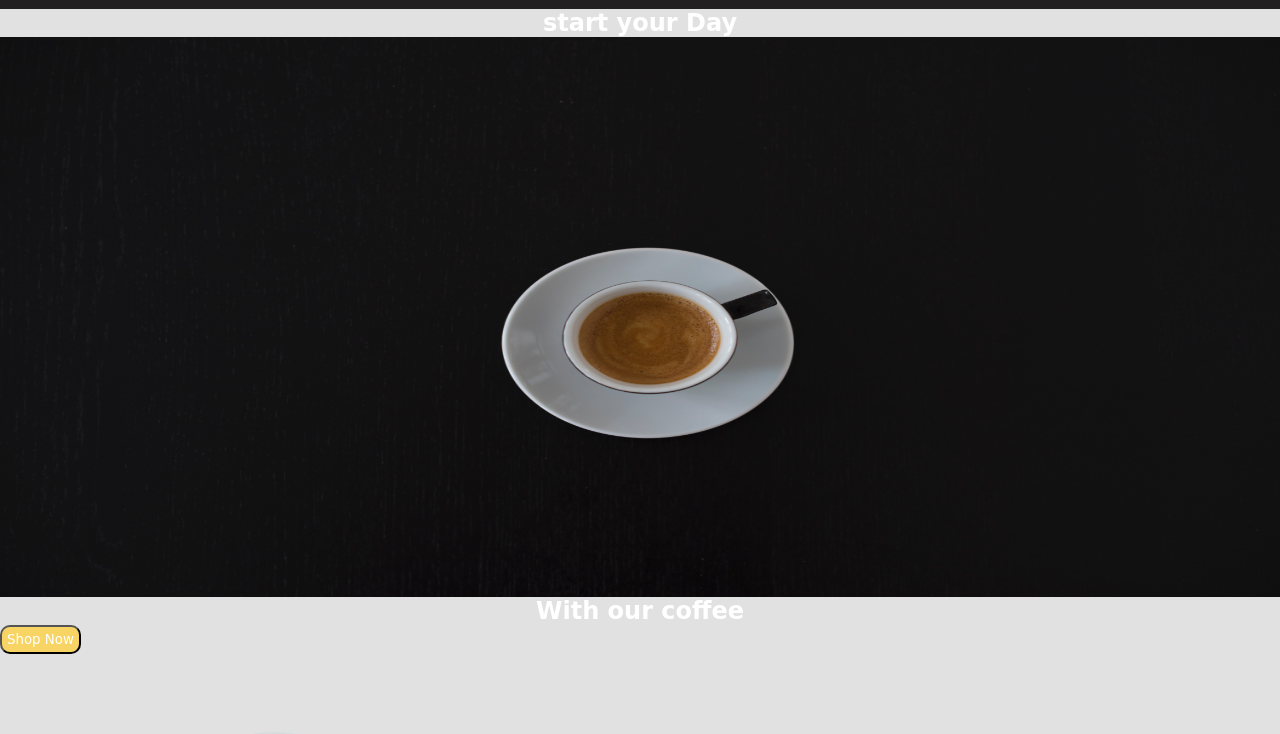
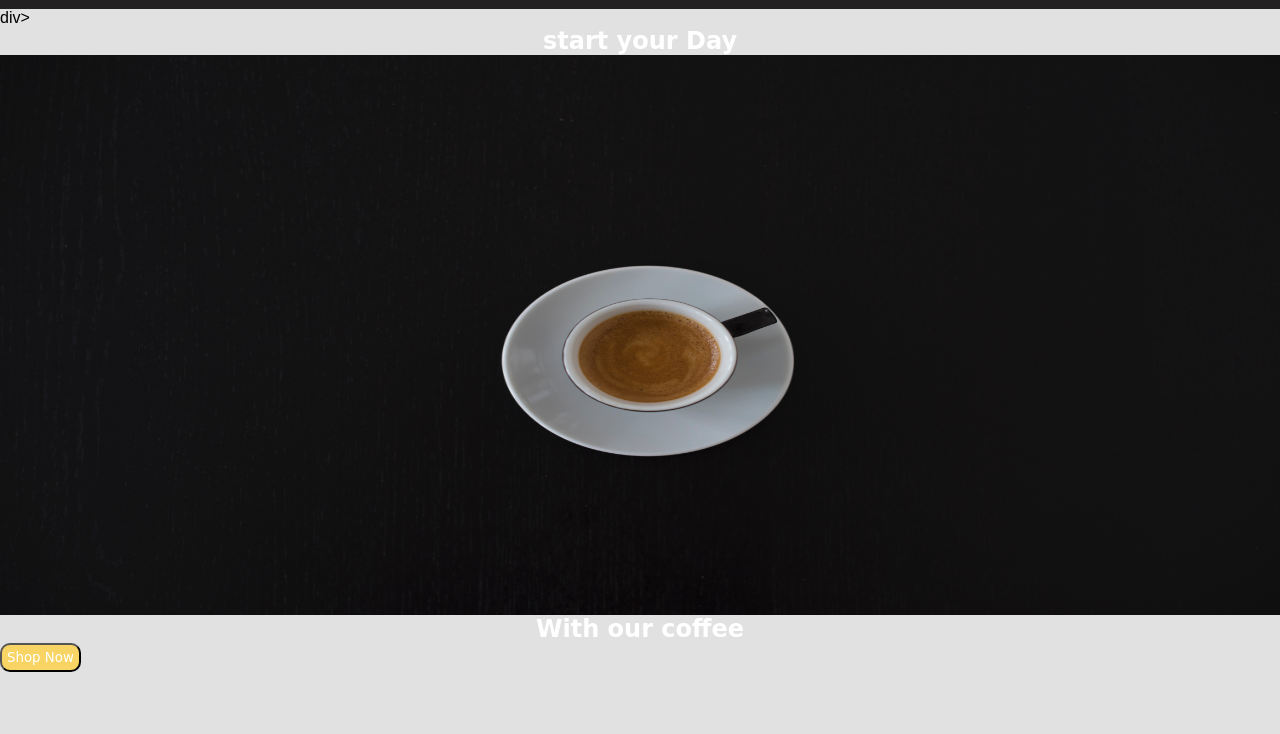
Before and after one commit to Jhormancastella/TRABAJO-EXTRA, a plain HTML site: page index.html in a window 1280 px wide. Shown: the part 66-800 px from the top of the page. Drawn offline with Linux system fonts and the light colour scheme.

Commit message:
index.html

```diff
--- a/index.html
+++ b/index.html
@@ -18,12 +18,14 @@
         <a href="#contact">Contact</a>
         </nav>
     </header>
-    <div>
+    <sección>
+   div>
     <h2>start your Day</h2>
     <img class="p1" src="img/Images/pexels-nao-triponez-129207.jpg" >
     <h2>With our coffee</h2>
     <button class="btn">Shop Now</button>
     </div>
+    </sección>
     <div>
         <img class="p2" src="img/Images/pexels-chitokan-2183027-removebg-preview.png" alt="">
         <h2>our story</h2>
```
